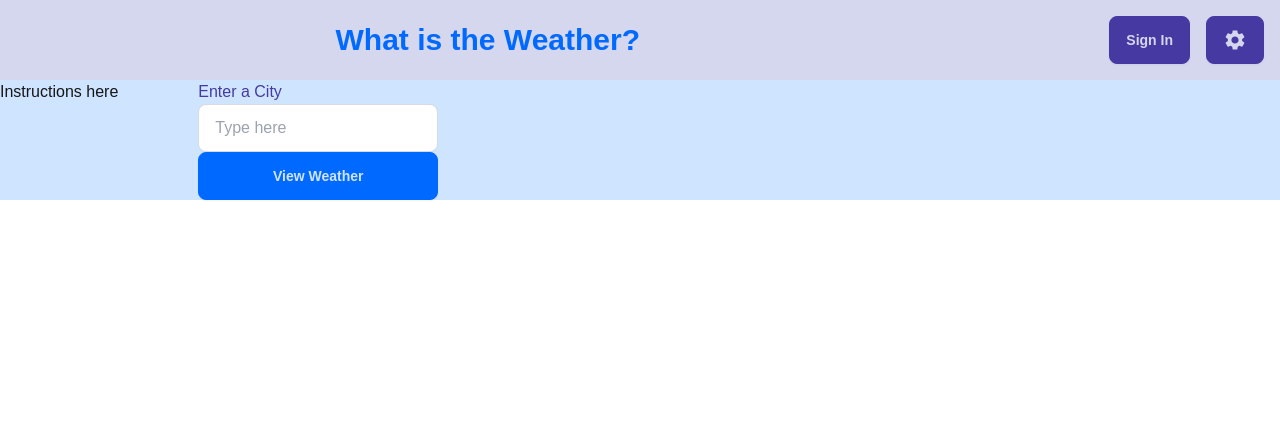
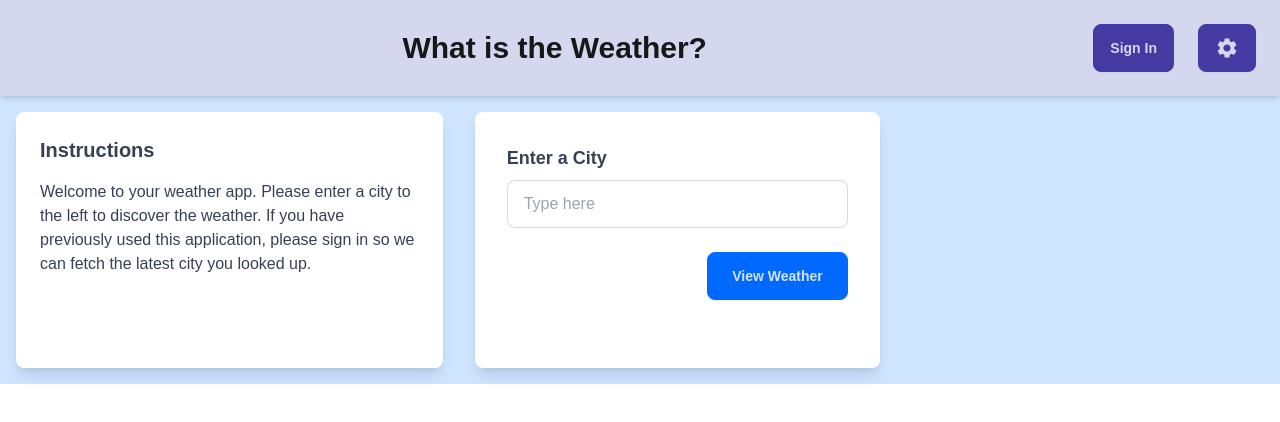
Before and after one commit to alirangwala/weather-app, a Next.js app: page /home in a window 1280 px wide. Shown: the top 422 px of the page. Built offline with nearby package versions, Linux system fonts and the light colour scheme; no server answers.

Commit message:
added more styling to page and fixed endpoint bugs

```diff
--- a/app/home/SelectLocation.tsx
+++ b/app/home/SelectLocation.tsx
@@ -1,5 +1,5 @@
 'use client'
-import React, { useState } from 'react'
+import React, { useEffect, useState } from 'react'
 import WeatherDisplay from './WeatherDisplay';
 import { useSession } from 'next-auth/react';
 
@@ -14,12 +14,12 @@ const SelectLocation = () => {
     setInput(e.target.value);
   };
 
-    const setLocationToUser = async(location: string, email: string) => {
+  const setLocationToUser = async (location: string, email: string) => {
     const updated_data = {
       "lastCity": location
     }
     try {
-            const response = await fetch('http://localhost:8080/user', {
+      const response = await fetch(`${process.env.NEXT_PUBLIC_API_URL}lastCity?email=${email}`, {
         method: 'PUT',
         headers: {
           'Content-Type': 'application/json',
@@ -31,37 +31,72 @@ const SelectLocation = () => {
     }
   };
 
-    const handleSubmit = (e: React.FormEvent<HTMLFormElement>) => {
+  const getUsersLastLocation = async (email: string) => {
+    try {
+      const response = await fetch(`${process.env.NEXT_PUBLIC_API_URL}user?email=${email}`, {
+        method: 'GET',
+        headers: {
+          'Content-Type': 'application/json',
+        },
+      }
+      );
+      if (response.status === 404) {
+        console.log(`No user found with email: ${email}`);
+        setInput('');
+        setLocation('');
+        return;
+      }
+      const data = await response.json()
+      setInput(data.lastCity)
+
+    } catch (error) {
+      console.error(error);
+    }
+  };
+
+
+
+  const handleSubmit = async (e: React.FormEvent<HTMLFormElement>) => {
     e.preventDefault();
     setLocation(input)
     if (session && session.user?.email) {
-            setLocationToUser(location, session.user.email)
+      await setLocationToUser(input, session.user.email)
     }
     console.log("Submitted value:", location);
   };
 
+  useEffect(() => {
+    if (session && session.user?.email) {
+      getUsersLastLocation(session.user.email)
+    }
+  }, [session]);
+
   return (
-        <div>
-            <form onSubmit={handleSubmit} className="">
-                <label className = "form-control w-full max-w-xs pl-20">
-                    <span className = "text-secondary">Enter a City</span>
+    <div className = "flex">
+      <div className="h-64 w-/3 bg-white shadow-lg rounded-lg p-8 m-4">
+        <form onSubmit={handleSubmit} className="space-y-6">
+          <label className="block">
+            <span className="text-lg font-bold text-gray-700 ">Enter a City</span>
             <input
               type="text"
               value={input}
               onChange={handleChange}
               placeholder="Type here"
-                        className = "input input-bordered w-full max-w-xs text-secondary"
+              className="mt-2 input input-bordered w-full text-gray-700 placeholder-gray-400"
             />
-                    <button className="btn btn-primary" type="submit">View Weather</button>
           </label>
+          <div className="text-right">
+            <button className="btn btn-primary px-6 py-2">View Weather</button>
+          </div>
         </form>
+      </div>
+
       {location && (
-                <div className = "pl-10">
-                    <WeatherDisplay city={location}/>
+        <div className="h-64 bg-white shadow-lg rounded-lg p-8 m-4 ">
+          <WeatherDisplay city={location} />
         </div>
-            )
-        }
+      )}
     </div>
-        )
-    }
+  );
+};
 export default SelectLocation
--- a/app/home/WeatherDisplay.tsx
+++ b/app/home/WeatherDisplay.tsx
@@ -35,7 +35,7 @@ const defaultWeatherObj = {
 const DEFAULT_ERROR_COPY = "Please enter a valid location"
 const WeatherDisplay: React.FC<WeatherDisplayProps> = ({ city }) => {
     const [weatherData, setWeatherData] = useState<WeatherObj>(defaultWeatherObj);
-    const [error, setError] = useState<string | null>(DEFAULT_ERROR_COPY);
+    const [error, setError] = useState<string | null>(null);
 
 
     useEffect(() => {
@@ -51,7 +51,6 @@ const WeatherDisplay: React.FC<WeatherDisplayProps> = ({ city }) => {
             if (data.error) {
                 setError("Please enter a valid location");
             } else {
-                console.log(data)
                 let formattedData: WeatherObj = {
                     city: data.location.name,
                     country: data.location.country,
@@ -76,20 +75,28 @@ const WeatherDisplay: React.FC<WeatherDisplayProps> = ({ city }) => {
     return (
         <div>
             {error ? (
-                <div className="text-red-500">{error}</div>
+                <div className="text-red-500 text-center mb-4">{error}</div>
             ) : weatherData ? (
+                <>
+                <div className="text-center text-2xl font-bold mb-6">
+                {weatherData.city}, {weatherData.country}
+                </div>
+                <div className="grid grid-cols-2 gap-6 text-gray-700">
                 <ul>
-                    <li>Location: {weatherData.city}, {weatherData.country}</li>
                     <li>Temperature: {weatherData.temperature}°C</li>
                     <li>Wind Speed: {weatherData.wind_speed} km/h</li>
                     <li>Pressure: {weatherData.pressure} hPa</li>
                     <li>Precipitation: {weatherData.precip} mm</li>
+                    </ul>
+                <ul>
                     <li>Humidity: {weatherData.humidity}%</li>
                     <li>Cloud Cover: {weatherData.cloudcover}%</li>
                     <li>Feels Like: {weatherData.feelslike}°C</li>
                     <li>UV Index: {weatherData.uv_index}</li>
                     <li>Visibility: {weatherData.visibility} km</li>
                 </ul>
+                </div>
+                </>
             ) : (
                 <div>Loading weather data...</div>
             )}
--- a/app/home/page.tsx
+++ b/app/home/page.tsx
@@ -2,12 +2,16 @@ import React from 'react'
 import SelectLocation from './SelectLocation'
 import TitleBar from '@/components/TitleBar'
 
+const INSTRUCTION_COPY = "Welcome to your weather app. Please enter a city to the left to discover the weather. If you have previously used this application, please sign in so we can fetch the latest city you looked up."
 const Home = () => {
     return (
-        <div >
+        <div className="bg-primary-content">
             <TitleBar />
-            <div className="flex bg-primary-content">
-                <div>Instructions here</div>
+            <div className="flex">
+                <div className=" h-64 w-1/3 bg-white shadow-lg rounded-lg p-6 text-gray-700 m-4">
+                    <h2 className="text-xl font-semibold mb-4">Instructions</h2>
+                    <p>{INSTRUCTION_COPY}</p>
+                </div>
                 <SelectLocation />
             </div>
         </div>
--- a/components/TitleBar.tsx
+++ b/components/TitleBar.tsx
@@ -11,11 +11,14 @@ const TitleBar = async () => {
     const session = await getServerSession(authOptions)
 
     return (
-        <div className="navbar bg-secondary-content">
-            {session && <div className="text-3xl font-bold text-primary">Welcome {session.user!.name} !</div>}
-            <div className="navbar-end text-3xl font-bold text-primary">{TITLE_COPY}</div>
-            <div className="navbar-end">
-                <Login/>
+        <div className="navbar bg-secondary-content py-4 px-6 shadow-md flex justify-between items-center">
+            <div className="text-3xl font-bold text-center flex-grow">
+                {session ? `Welcome, ${session.user!.name}!` : ''}
+            </div>
+            <div className="text-3xl font-bold text-center flex-grow">
+                {TITLE_COPY}</div>
+            <div className="flex items-center space-x-4">
+                <Login />
                 <Settings />
             </div>
         </div>
```
Also changed, not shown: 2 other files (tests, documents, lock files or other folders). Lines whose indentation alone changed are shown as unchanged.
